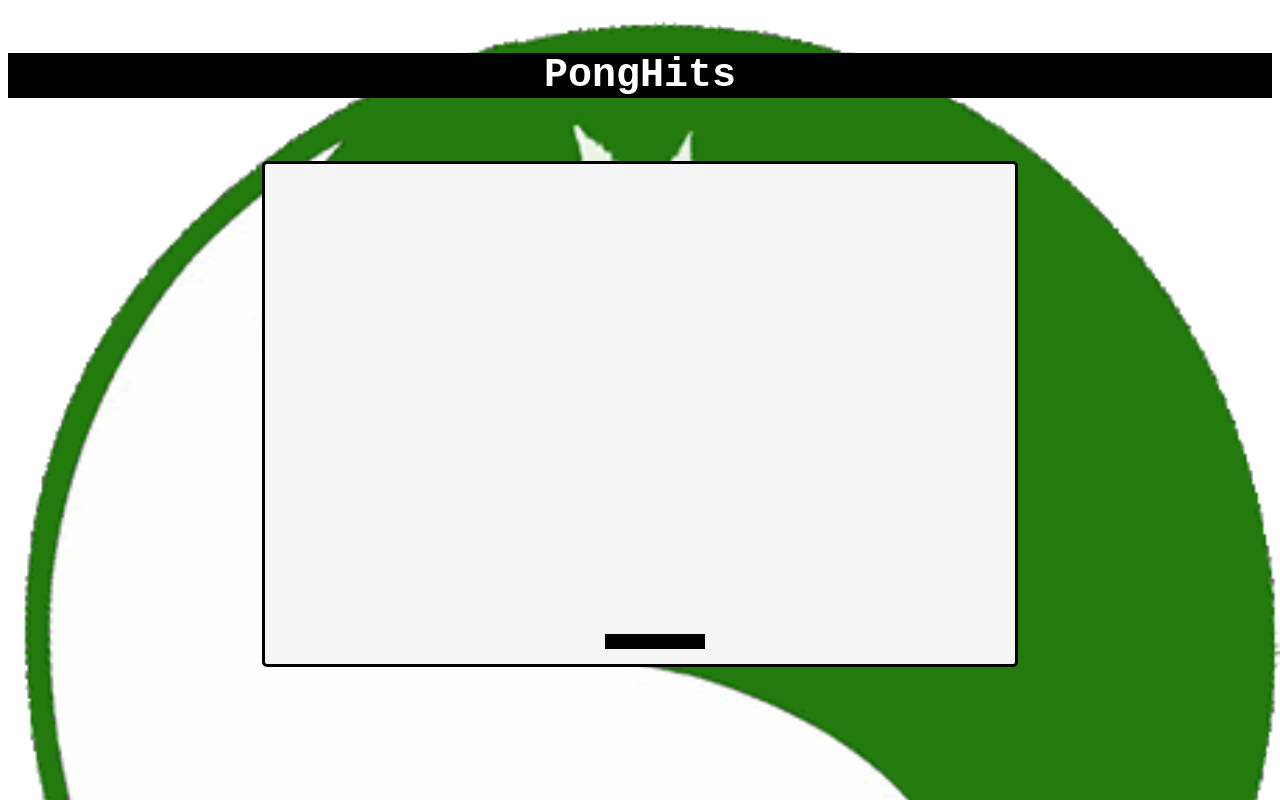
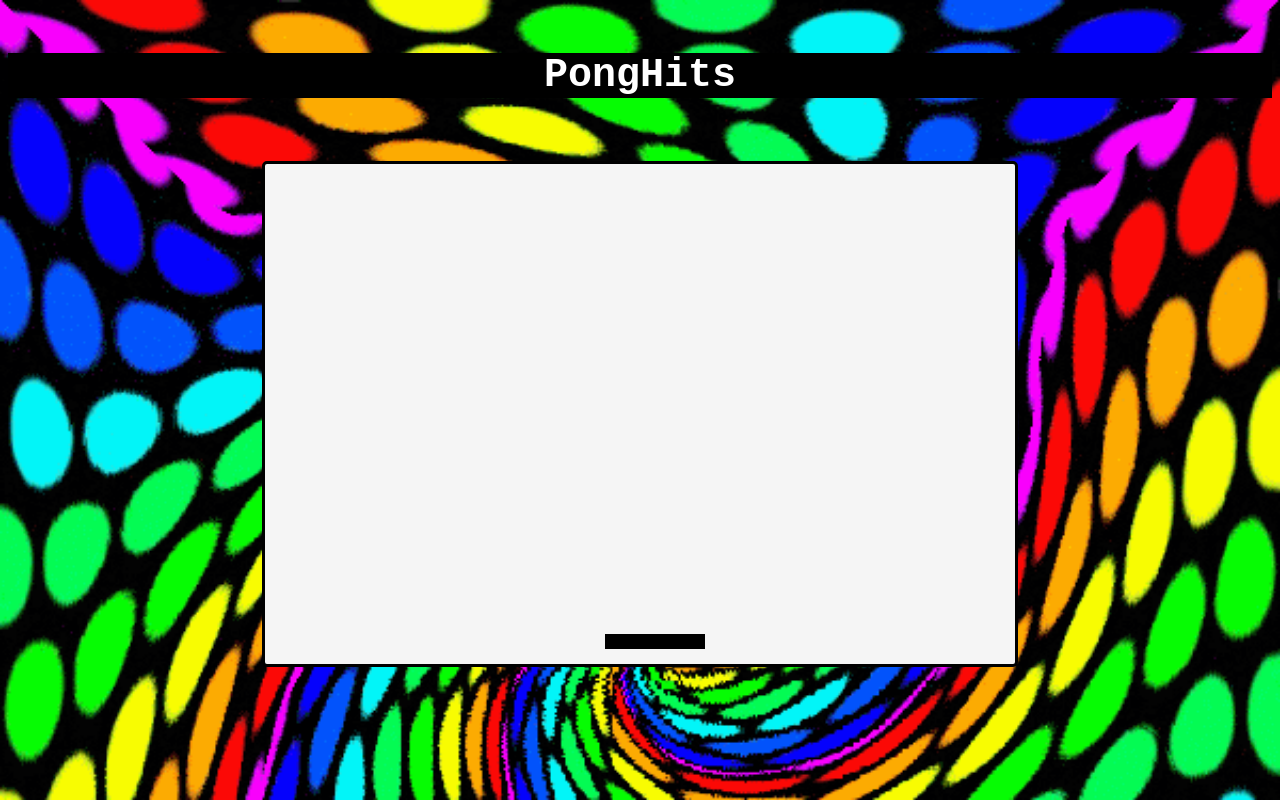
Before and after one commit to codenlighten/PongHits, a Vue app: page / in a window 1280 px wide. Built offline with nearby package versions, Linux system fonts and the light colour scheme.

Commit message:
Update App.vue

```diff
--- a/src/App.vue
+++ b/src/App.vue
@@ -100,7 +100,7 @@ h4 {
 }
 
 html {
-  background-image: url("../yingyang.gif");
+  background-image: url("../swirly.gif");
   background-size: cover;
   font-size: 30pt;
   font-family: 'Courier New';
```
